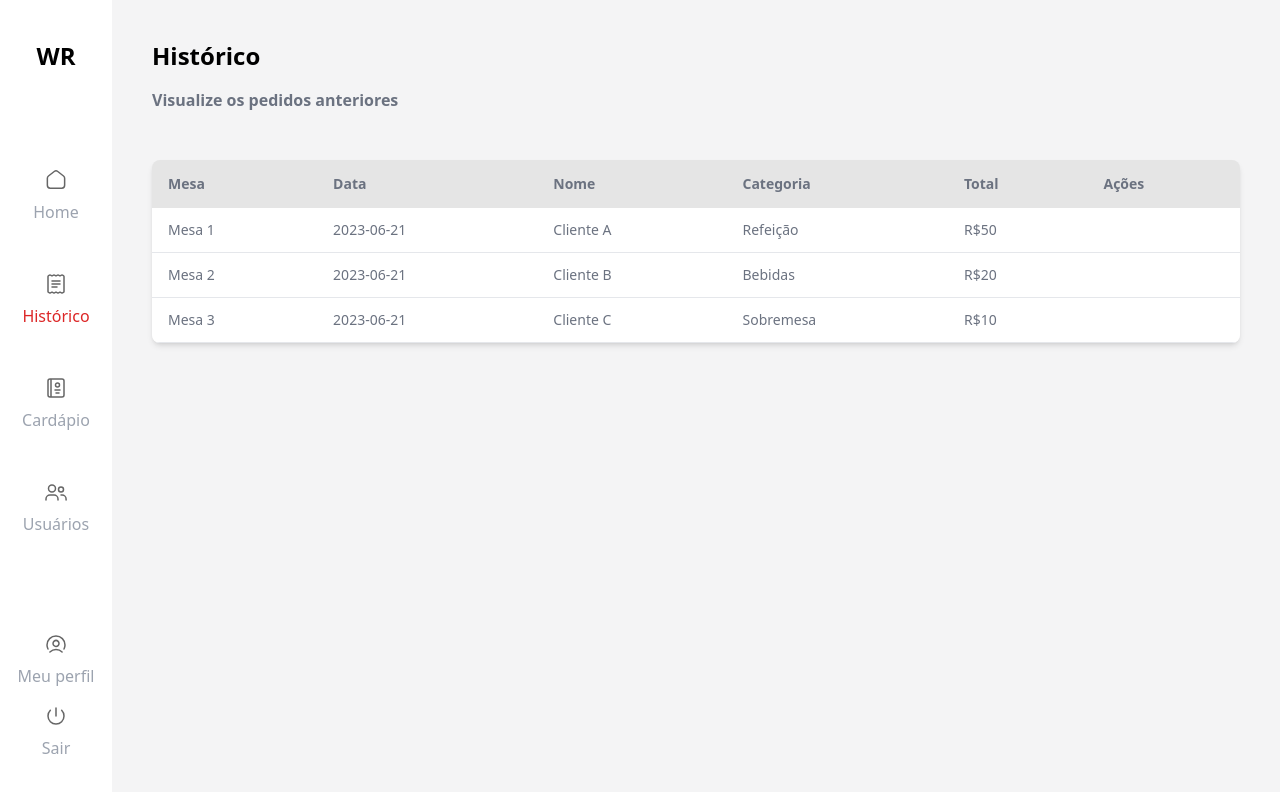
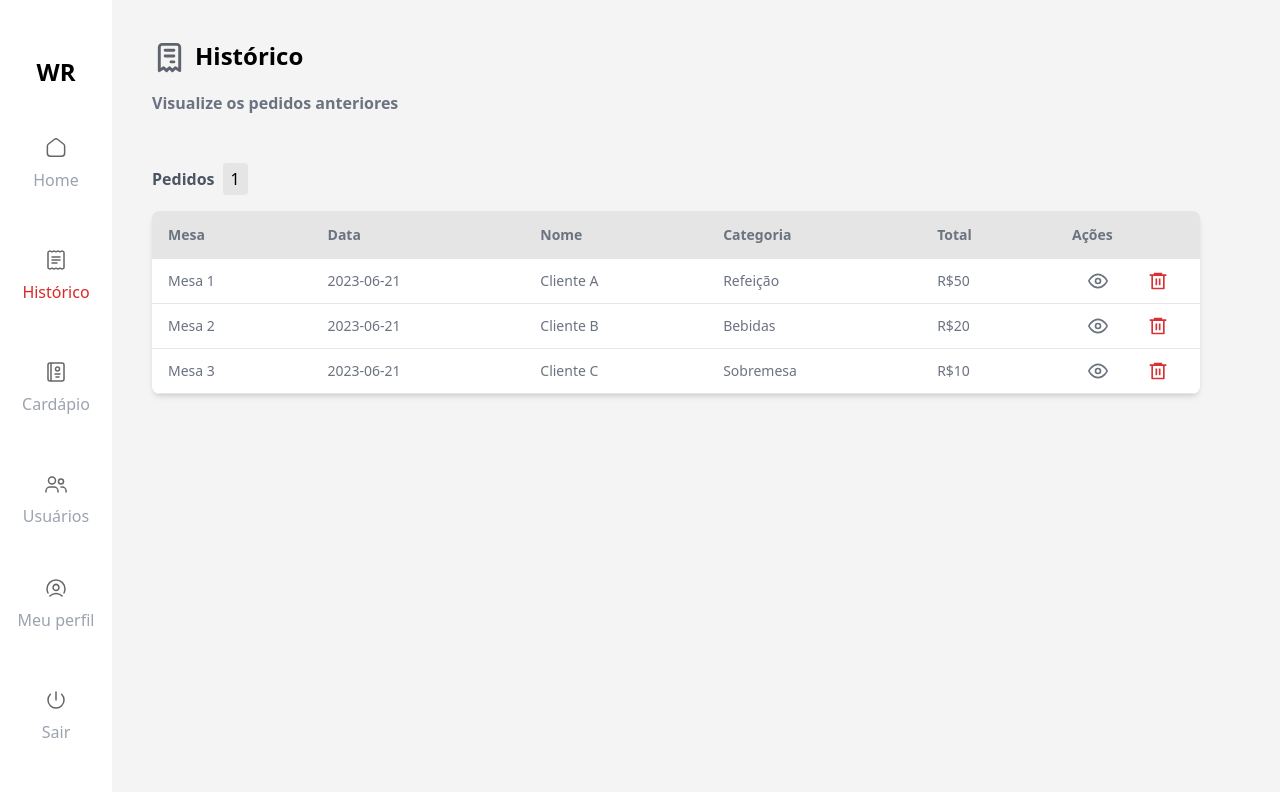
Before and after one commit to filipezaidan/waiterapp, a React (Vite) app in the folder web/: page /orders in a window 1280 px wide. Shown: the top 792 px of the page. Built offline with nearby package versions, Linux system fonts and the light colour scheme.

Commit message:
feat: add components in order page

```diff
--- /dev/null
+++ b/package.json
@@ -0,0 +1,5 @@
+{
+  "dependencies": {
+    "react-icons": "^4.9.0"
+  }
+}
--- a/web/src/components/Sidebar.tsx
+++ b/web/src/components/Sidebar.tsx
@@ -2,7 +2,7 @@ import { NavItem } from "./NavItem";
 
 const Menus = () => {
     return (
-        <nav className="flex w-full flex-col items-center justify-center gap-12">
+        <nav className="flex w-full flex-col items-center justify-center gap-14">
             <NavItem href="/" title="Home" icon="home" />
             <NavItem href="/orders" title="Histórico" icon="order" />
             <NavItem href="/menu" title="Cardápio" icon="menu" />
@@ -13,7 +13,7 @@ const Menus = () => {
 
 const ControlUser = () => {
     return (
-        <div className="flex w-full flex-col items-center justify-center gap-4">
+        <div className="flex w-full flex-col items-center justify-center gap-14">
             <NavItem href="/profile" title="Meu perfil" icon="profile" />
             <NavItem href="#" title="Sair" icon="logout" />
         </div>
@@ -22,7 +22,7 @@ const ControlUser = () => {
 
 export const Sidebar = () => {
     return (
-        <aside className="flex flex-col h-screen w-28 bg-white items-center justify-between py-10">
+        <aside className="flex flex-col h-screen w-28 bg-white items-center justify-between py-14">
             {/* TODO: change this logo */}
             <span className="text-2xl font-semibold">WR</span>
             <Menus />
--- a/web/src/layout/index.tsx
+++ b/web/src/layout/index.tsx
@@ -5,7 +5,7 @@ export const LayoutDashboard = () => {
     return (
         <div className="flex flex-1">
             <Sidebar />
-            <div className="flex flex-1 bg-zinc-100 p-10">
+            <div className="flex flex-1 bg-zinc-100 py-10 pl-10 pr-20">
                 <Outlet />
             </div>
         </div>
--- a/web/src/pages/Order.tsx
+++ b/web/src/pages/Order.tsx
@@ -6,12 +6,17 @@ import {
     TableTD,
 } from "components/Table";
 
+import { TbReceipt as OrderIcon } from "react-icons/tb";
+import { FiEye as EyeIcon } from "react-icons/fi";
+import { RiDeleteBin6Line as DeleteIcon } from "react-icons/ri";
+
 const Header = () => {
     return (
         <div className="flex flex-col gap-4">
             <div className="flex w-full justify-between">
-                <div className="flex item-center gap-3">
-                    {/* <img src={HomeIcon} className="w-8 h-8 " /> */}
+                <div className="flex item-center gap-2">
+                    {/* <img src={OrderIcon} className="w-8 h-8 " /> */}
+                    <OrderIcon color="#5e636e" size={35} />
                     <span className="text-2xl font-semibold">Histórico</span>
                 </div>
             </div>
@@ -48,6 +53,15 @@ const TableOrders = () => {
         },
     ];
     return (
+        <div className="flex flex-col gap-4">
+            <div className="flex w-full items-center gap-2">
+                <h5 className="text-gray-600 font-semibold text-base ">
+                    Pedidos
+                </h5>
+                <div className="px-2 py-1 bg-neutral-200 rounded">
+                    <span>1</span>
+                </div>
+            </div>
             <Table>
                 <TableHead columns={columns} />
                 <TableBody>
@@ -58,17 +72,27 @@ const TableOrders = () => {
                             <TableTD>{order.name}</TableTD>
                             <TableTD>{order.category}</TableTD>
                             <TableTD>{order.total}</TableTD>
-                        <TableTD>{/* actions in here */}</TableTD>
+                            <TableTD className="w-36 ">
+                                <div className="flex gap-2 justify-around">
+                                    <button className="">
+                                        <EyeIcon size={20} />
+                                    </button>
+                                    <button>
+                                        <DeleteIcon color="#D73035" size={20} />
+                                    </button>
+                                </div>
+                            </TableTD>
                         </TableRow>
                     ))}
                 </TableBody>
             </Table>
+        </div>
     );
 };
 
 export const OrderPage = () => {
     return (
-        <div className="flex flex-col flex-1 gap-12">
+        <div className="flex flex-1 flex-col gap-12">
             <Header />
             <TableOrders />
         </div>
```
Also changed, not shown: 1 other file (tests, documents, lock files or other folders). Lines whose indentation alone changed are shown as unchanged.
